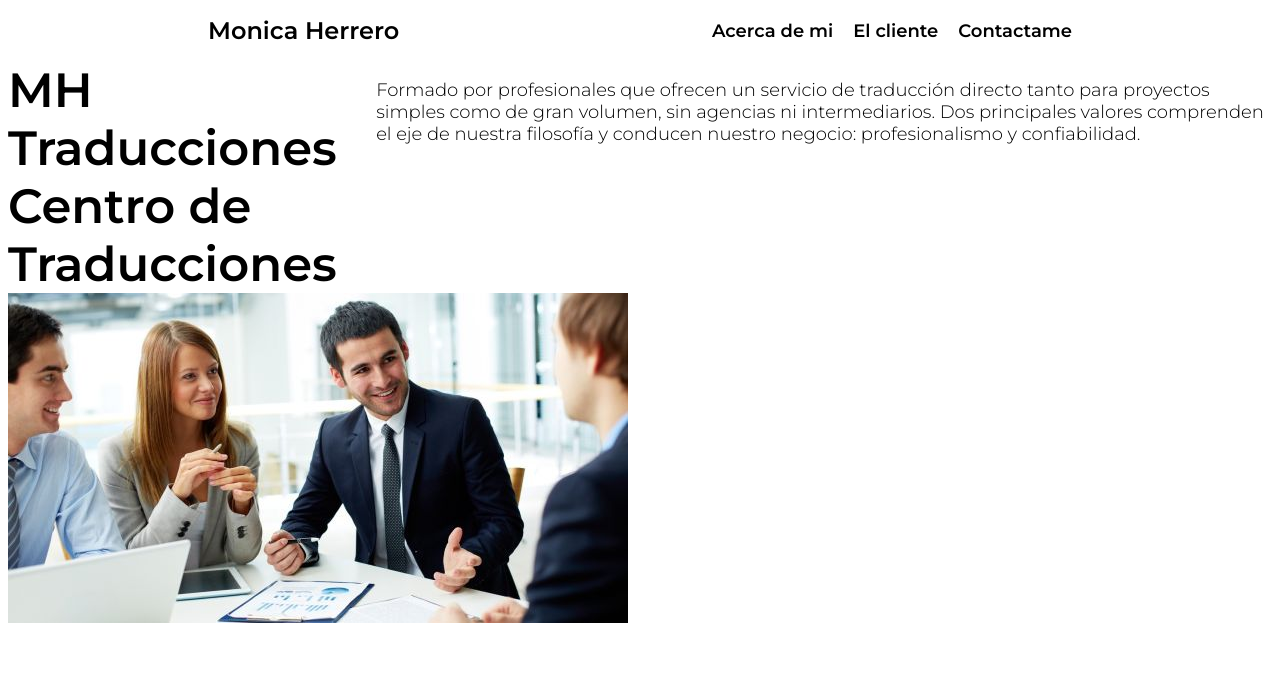
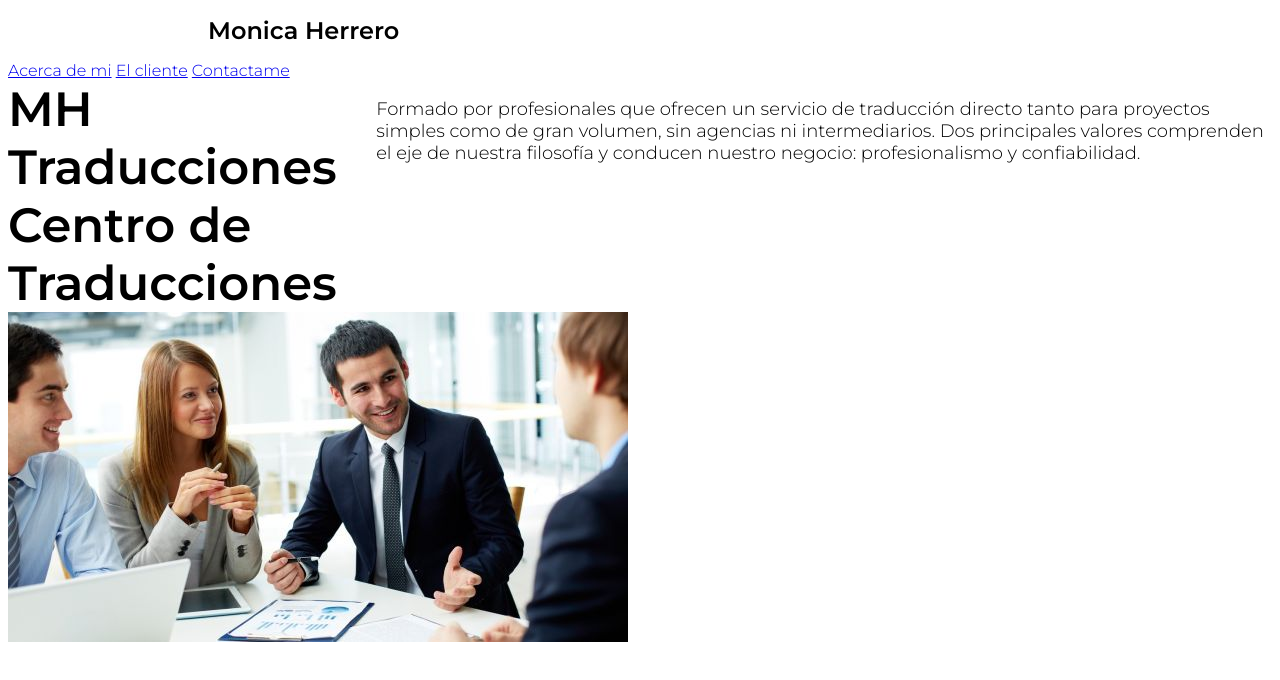
Before and after one commit to LucasGenovese/Odin-landing-page, a plain HTML site: page index.html in a window 1280 px wide. Drawn offline with Linux system fonts and the light colour scheme.

Commit message:
Fixed header and added classes to section

```diff
--- a/index.html
+++ b/index.html
@@ -11,18 +11,19 @@
     <link rel="stylesheet" href="styles/style.css">
 </head>
 <body>
+    <div id="first-part">
         <header>
-        <h1>Monica Herrero
-            <span>
+            <h1>Monica Herrero</h1>
+            <span class="header-links">
                 <a href="#">Acerca de mi</a>
                 <a href="#">El cliente</a>
                 <a href="#">Contactame</a>
             </span>
-        </h1>
         </header>
 
 
         <section>
+            <div class="image-and-text">
                 <div class="title-description-container">
                     <div class="big-title">MH Traducciones Centro de Traducciones</div>
                     <p>Formado por profesionales que ofrecen un servicio de traducción
@@ -30,8 +31,10 @@
                     principales valores comprenden el eje de nuestra filosofía y conducen nuestro negocio: profesionalismo
                     y confiabilidad.</p>
                 </div>
-        <span><img src="images/work.jpg" alt="Display image"></span>
+                <img id="main-img" src="images/work.jpg" alt="Display image">
+            </div>
         </section>
+    </div>
 
 
     <main>
```
Lines whose indentation alone changed are shown as unchanged.
